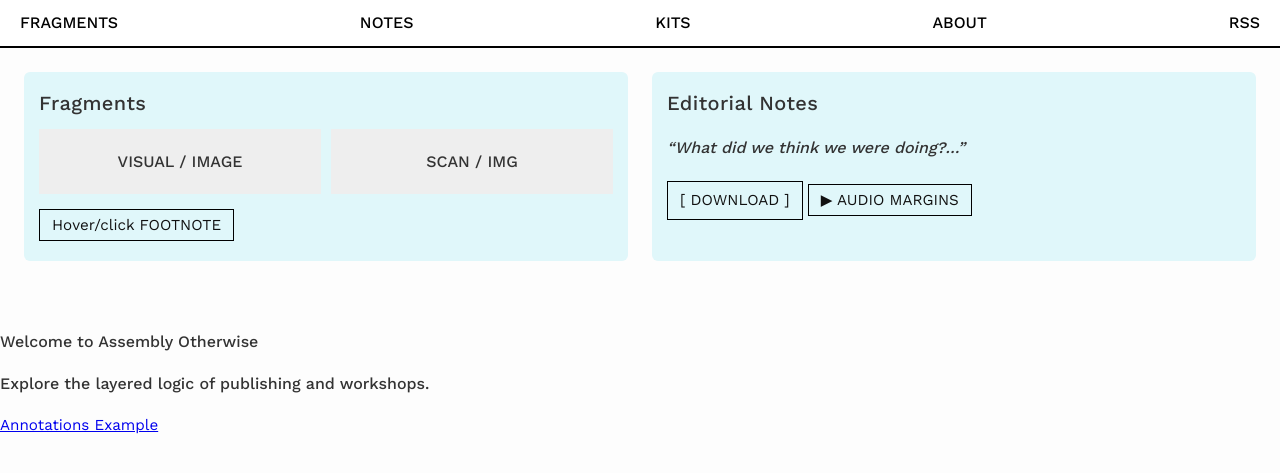
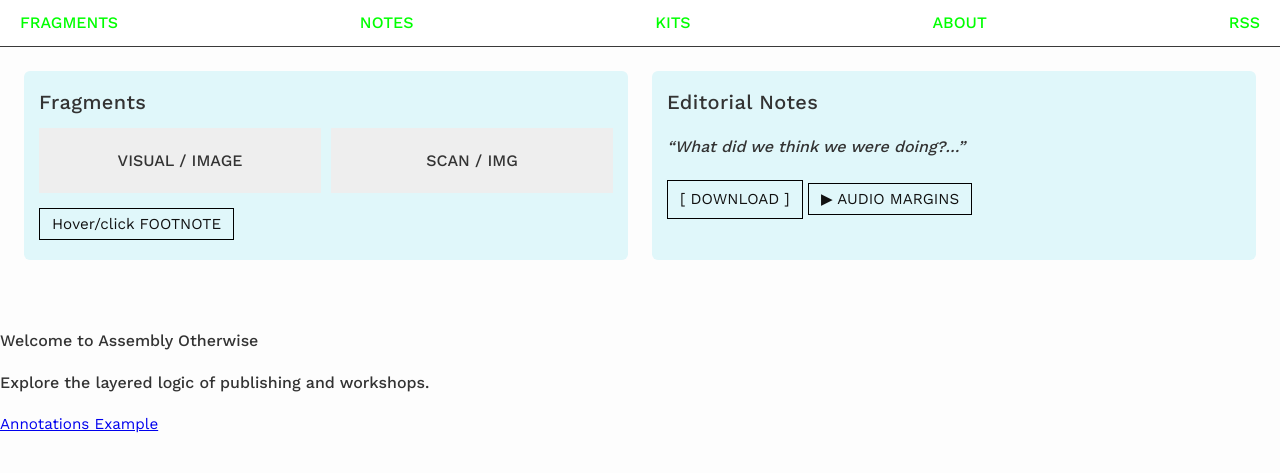
Before and after one commit to textpw/assembly-otherwise, a Jekyll site: the page built from index.md, in a window 1280 px wide. Shown: the top 473 px of the page. Built offline with Jekyll 4.4.1, drawn with Linux system fonts in a browser that asks for light colours.

Commit message:
Update styles.css

```diff
--- a/assets/css/styles.css
+++ b/assets/css/styles.css
@@ -5,7 +5,7 @@
 body {
   font-family: 'Work Sans', sans-serif;
   font-size: 1rem;       /* ~16px */
-  font-weight: 500;      /* Regular */
+  font-weight: 400;      /* Regular */
   line-height: 1.6;
   background: #fdfdfd;
   margin: 0;
@@ -47,7 +47,7 @@ p, li {
 .site-header {
   background: #fff;
   padding: 10px 20px;
-  border-bottom: 2px solid #000;
+  border-bottom: 1px solid #3a3a3a;
 }
 
 .main-nav {
@@ -59,7 +59,7 @@ p, li {
 
 .main-nav a {
   text-decoration: none;
-  color: #000;
+  color: #00FF00;
   font-weight: 500;
   font-size: 1rem;
 }
```
